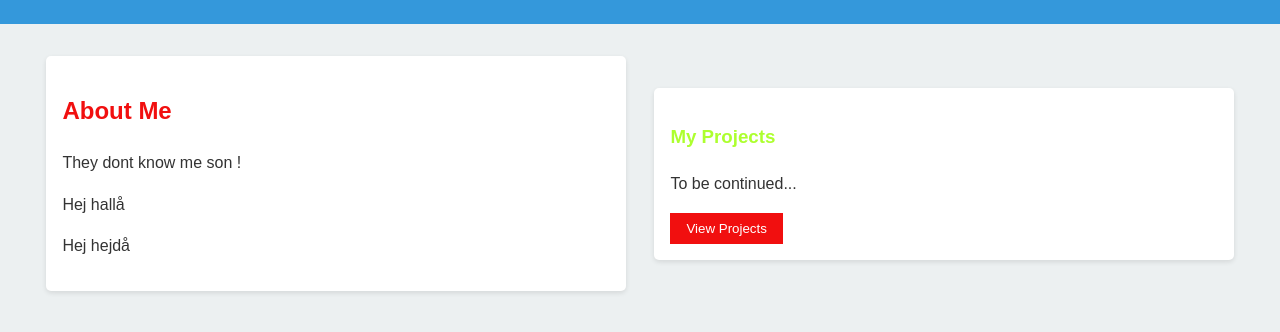
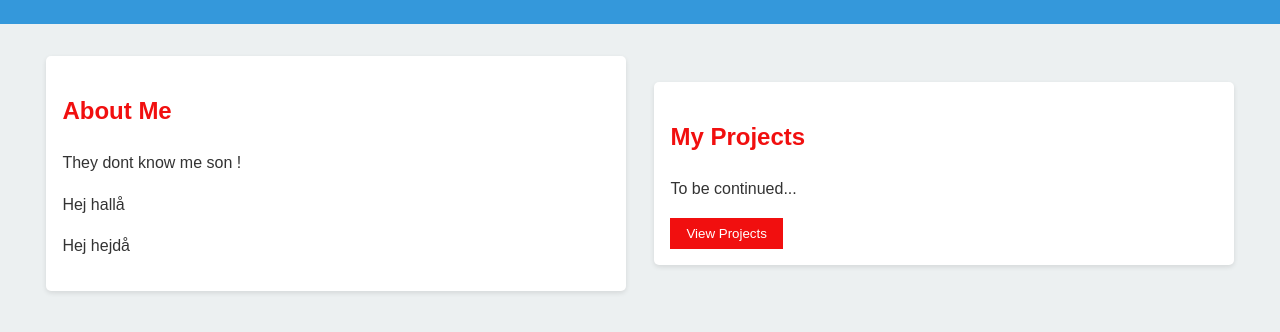
Before and after one commit to OscarSystemDeveloper/BestTeam, a plain HTML site: page index.html in a window 1280 px wide. Shown: the part 102-434 px from the top of the page. Drawn offline with Linux system fonts and the light colour scheme.

Commit message:
Update index.html

```diff
--- a/index.html
+++ b/index.html
@@ -95,7 +95,7 @@
       </section>
 
       <section id="projects">
-        <h3>My Projects</h3>
+        <h2>My Projects</h2>
         <p>To be continued...</p>
         <button id="projectButton">View Projects</button>
       </section>
```
